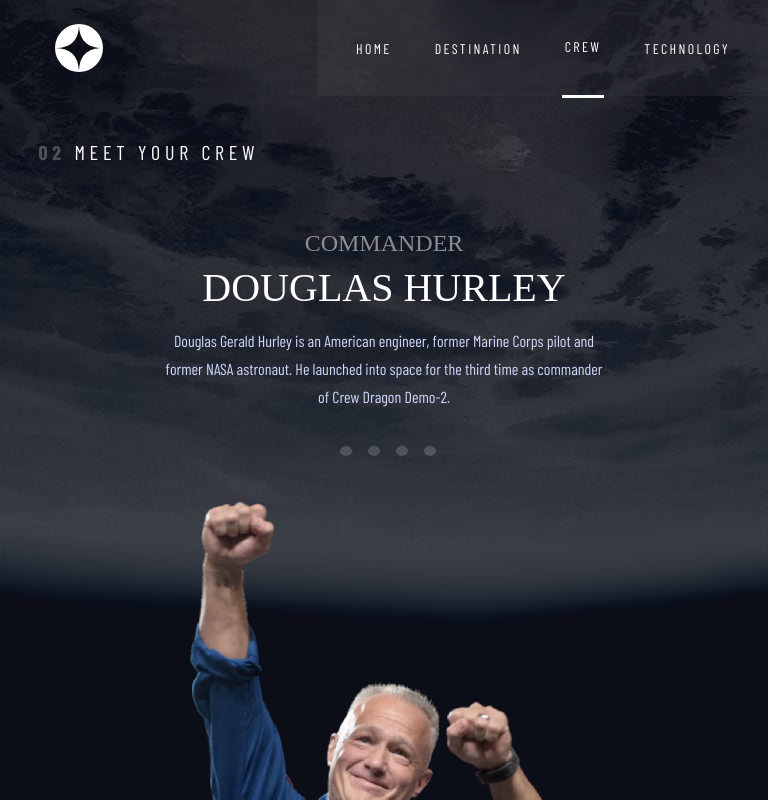
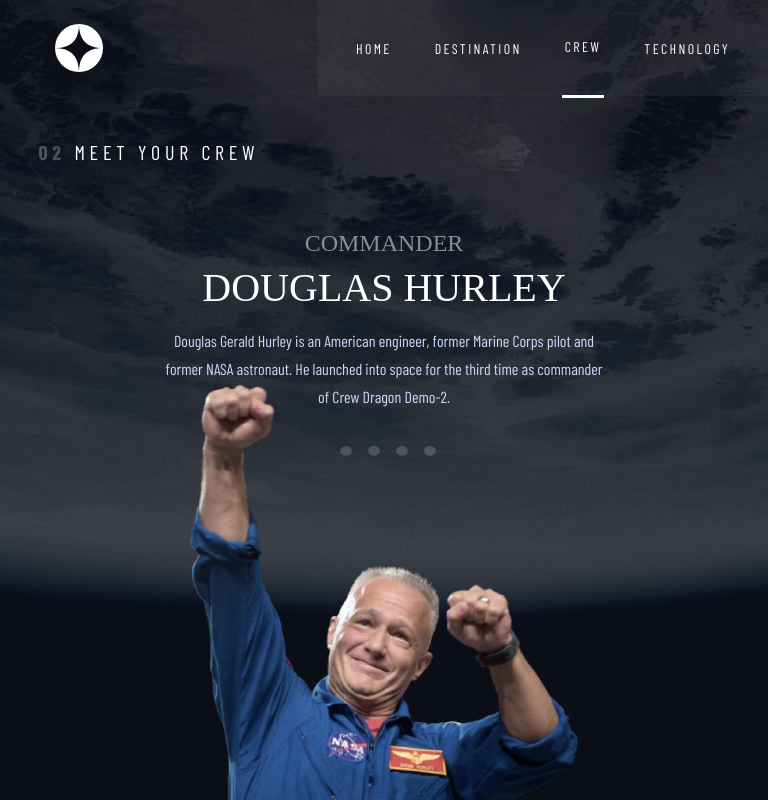
Before and after one commit to Kgiruc/space-website, a React (Create React App) app in the folder space/: page /crew in a window 768 px wide. Shown: the top 800 px of the page. Built offline with nearby package versions, Linux system fonts and the light colour scheme; a web font is replaced by a local one.

Commit message:
media scss

```diff
--- a/space/src/scss/componenets-style/crew.scss
+++ b/space/src/scss/componenets-style/crew.scss
@@ -87,7 +87,7 @@
   bottom: 0;
 }
 
-@media (min-width: 768px) {
+@media (max-width: 768px) {
   .crew__container{
     background-image: url("../../assets/crew/background-crew-tablet.jpg");
   }
@@ -136,10 +136,13 @@
   .crew__img {
     width: auto;
     max-height: 532px;
-    position: static;
-    margin-top: 90px;
-    margin-left: auto;
-    margin-right: auto;
+    position: absolute;
+    bottom: 0;
+    top: 0;
+    right: 0;
+    left: 0;
+    margin: 48vh auto;
+    //left: 22vw;
   }
 
   .crew__btn{
--- a/space/src/scss/componenets-style/destination.scss
+++ b/space/src/scss/componenets-style/destination.scss
@@ -128,7 +128,7 @@
   }
 }
 
-@media (min-width: 768px) {
+@media (max-width: 768px) {
   .destination__container{
     background-image: url("../../assets/destination/background-destination-tablet.jpg");
   }
--- a/space/src/scss/componenets-style/home.scss
+++ b/space/src/scss/componenets-style/home.scss
@@ -61,7 +61,7 @@
   }
 }
 
-@media (min-width: 768px) {
+@media (max-width: 768px) {
   .home__container {
     background-image: url("../../assets/home/background-home-tablet.jpg");
     background-repeat: no-repeat;
--- a/space/src/scss/componenets-style/navigation.scss
+++ b/space/src/scss/componenets-style/navigation.scss
@@ -71,7 +71,7 @@
   border-bottom: 3px solid $color-white;
 }
 
-@media (min-width: 768px) {
+@media (max-width: 768px) {
   .links__container{
 
     ul{
--- a/space/src/scss/componenets-style/technology.scss
+++ b/space/src/scss/componenets-style/technology.scss
@@ -89,3 +89,7 @@
 .technology__img{
 
 }
+
+@media (max-width: 768px) {
+
+}
```
